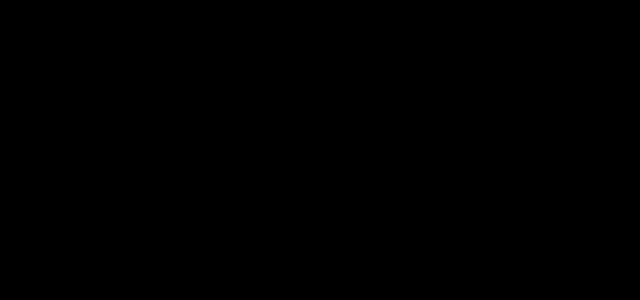
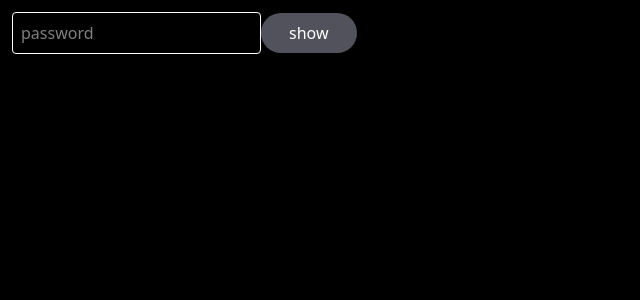
Before and after one commit to dhruval1907/React-cohort22, a React (Vite) app in the folder class5/: page / in a window 1280 px wide. Shown: the top 300 px of the page, without its empty margins (0-640 px from the left). Built offline with nearby package versions, Linux system fonts and the light colour scheme.

Commit message:
usestate

```diff
--- a/class5/src/App.jsx
+++ b/class5/src/App.jsx
@@ -1,11 +1,22 @@
-import React from 'react'
+import React, { useState } from "react";
 
 const App = () => {
+  const [isShown, setisShown] = useState(false);
+
   return (
-    <div className='h-screen w-full bg-black'>
+    <div className="h-screen w-full bg-black text-white  p-3">
+      <div style={{
+        display:isShown?"none":"block"
+      }}>
+        <input
+          type="text"
+          placeholder="password"
+          className="p-2 border-1 border-white rounded-sm"
+        />
+        <button className="p-2 bg-zinc-600 rounded-full px-7 ">show </button>
+      </div>
+    </div>
+  );
+};
 
-    </div>
-  )
-}
-
-export default App
+export default App;
```
